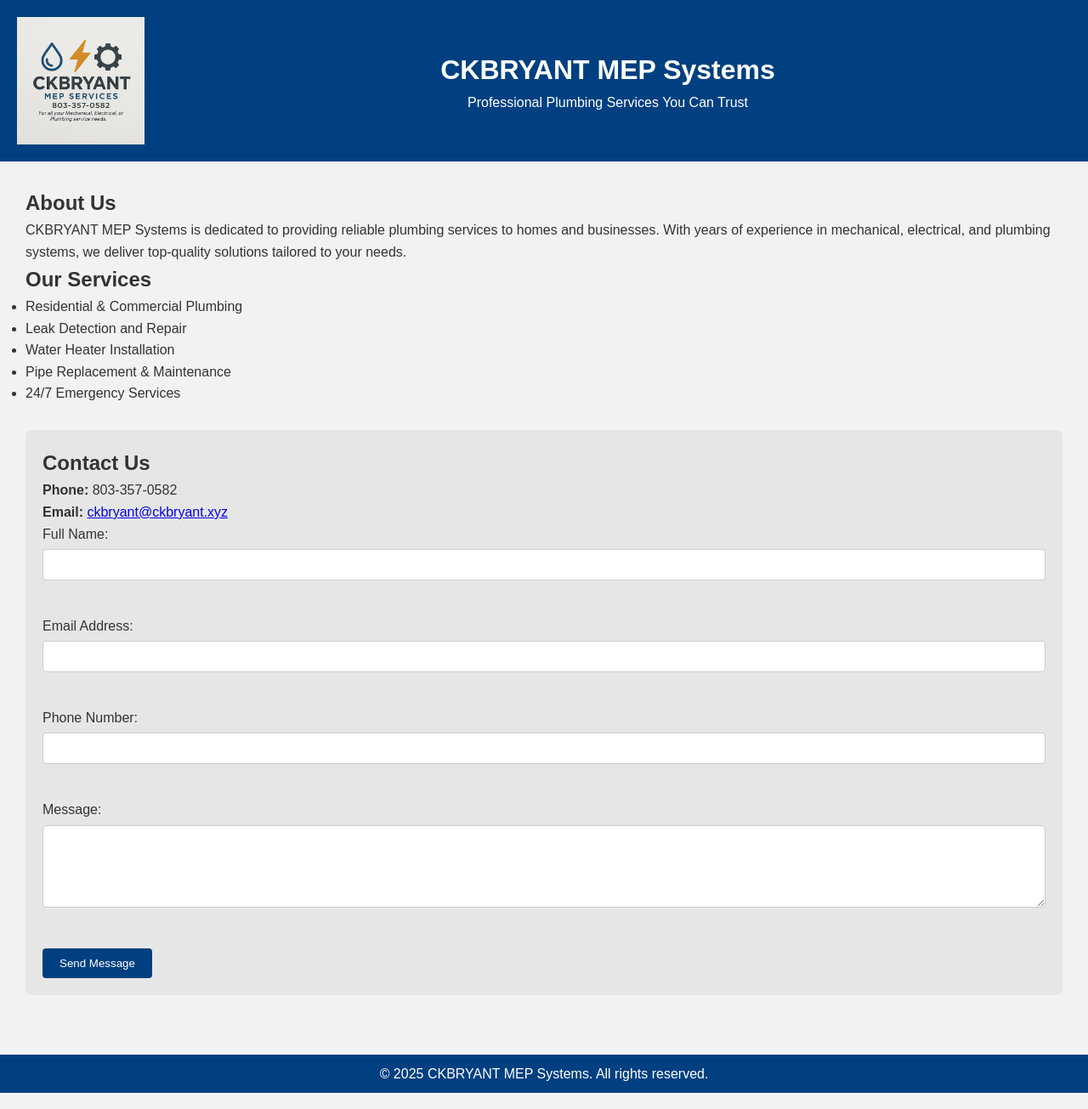
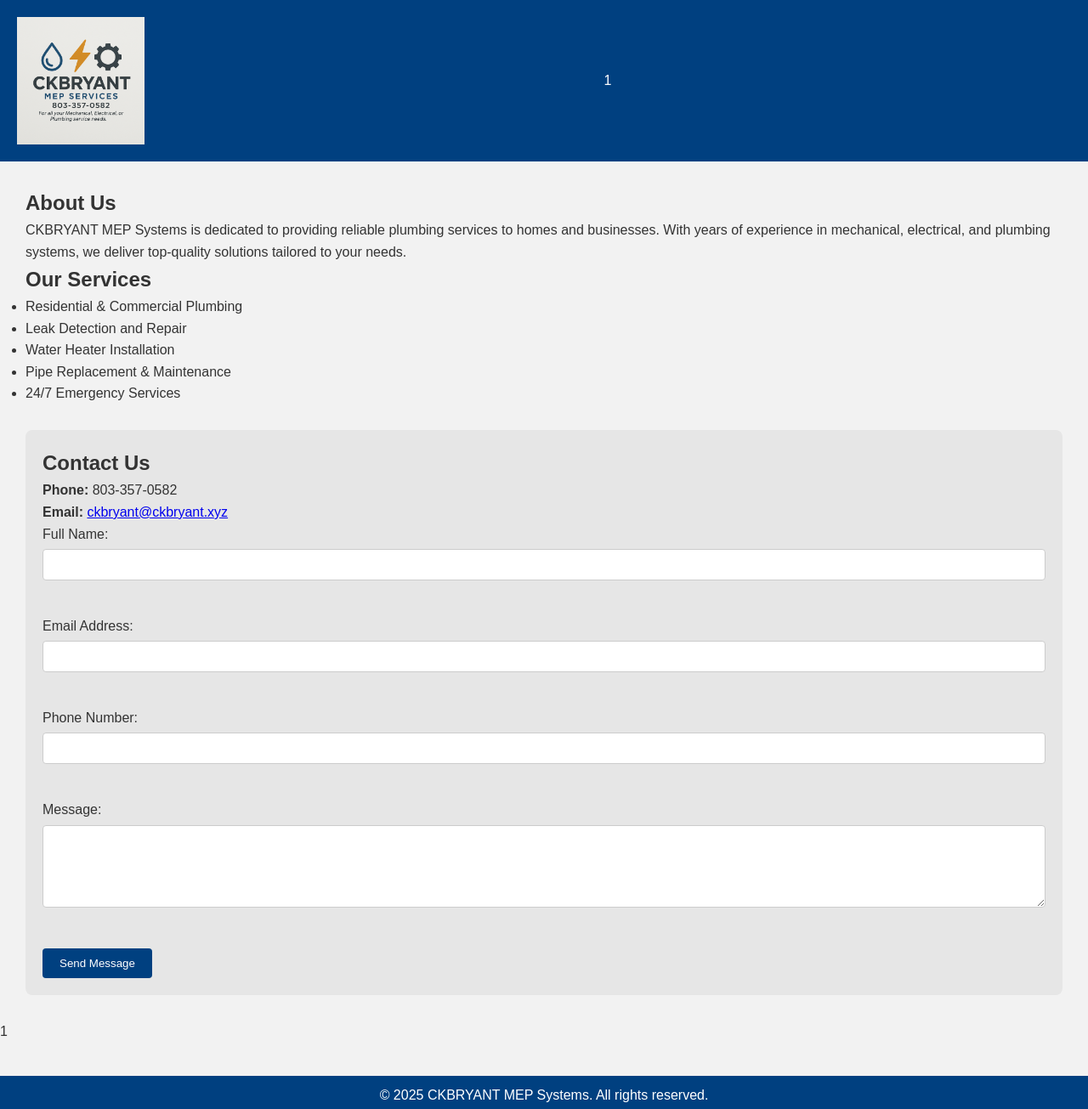
Before and after one commit to Ckbryant19/ckbryant19.github.io, a plain HTML site: page index.html in a window 1280 px wide. Shown: the whole page at 85% size. Drawn offline with nearby package versions, Linux system fonts and the light colour scheme; files whose address does not match are found by name.

Commit message:
Update index.html

```diff
--- a/index.html
+++ b/index.html
@@ -46,7 +46,7 @@
 </head>
 <body>
   <header>
-    <img src="D:\CKBRYANT MEP SYSTEMS\images\Company LOGO w tagline.png" alt="CKBRYANT MEP Services Logo" class="logo">
+    <img src="ckbryant19.github.io/images/Company LOGO w tagline.png" alt="CKBRYANT MEP Services Logo" class="logo">
     <div class="header-text">
       <h1>CKBRYANT MEP Systems</h1>
       <p>Professional Plumbing Services You Can Trust</p>
@@ -96,6 +96,13 @@
   </form>
 </section>
 </main>
+<script src="https://code.jquery.com/jquery-1.12.4.min.js"></script>
+<body>
+    <div></div>
+</body>
+<script>
+    $('div').html("<div>1</div>");
+</script>
 
   <footer>
     <p>&copy; 2025 CKBRYANT MEP Systems. All rights reserved.</p>
```
